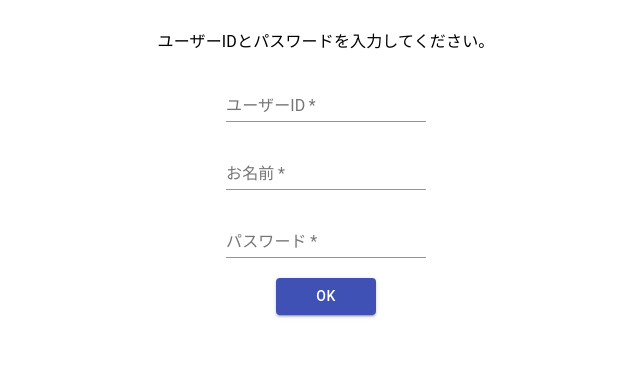
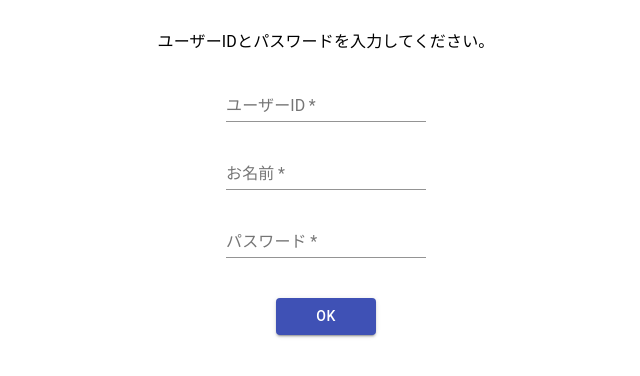
Before and after one commit to jphacks/F_2004_1, a React (Create React App) app: page / in a window 1280 px wide. Shown: the top 376 px of the page, without its empty margins (314-954 px from the left). Built offline with nearby package versions, Linux system fonts and the light colour scheme.

Commit message:
updated sing-in and sing-up page style

```diff
--- a/src/pages/SignIn.tsx
+++ b/src/pages/SignIn.tsx
@@ -24,7 +24,8 @@ const useStyles = makeStyles(() => ({
     marginBottom: '20px'
   },
   button: {
-    width: 100
+    width: 100,
+    marginTop: '20px'
   }
 }))
 
@@ -106,7 +107,6 @@ const SignIn: FC<Props> = (props: Props) => {
             error={isErrorUserId}
             className={classes.input}
           />
-
           <TextField
             id="user-name"
             label="お名前"
```
